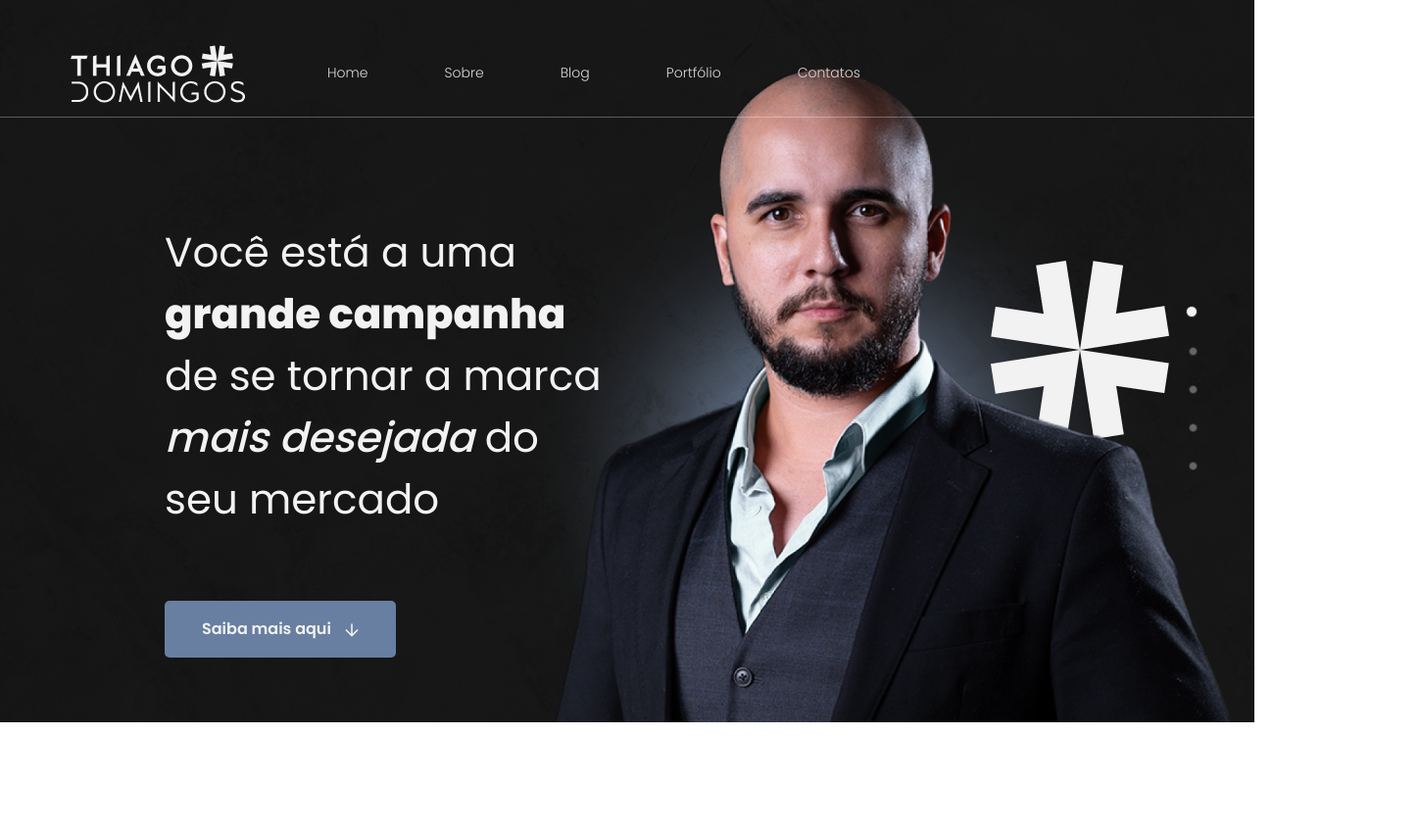
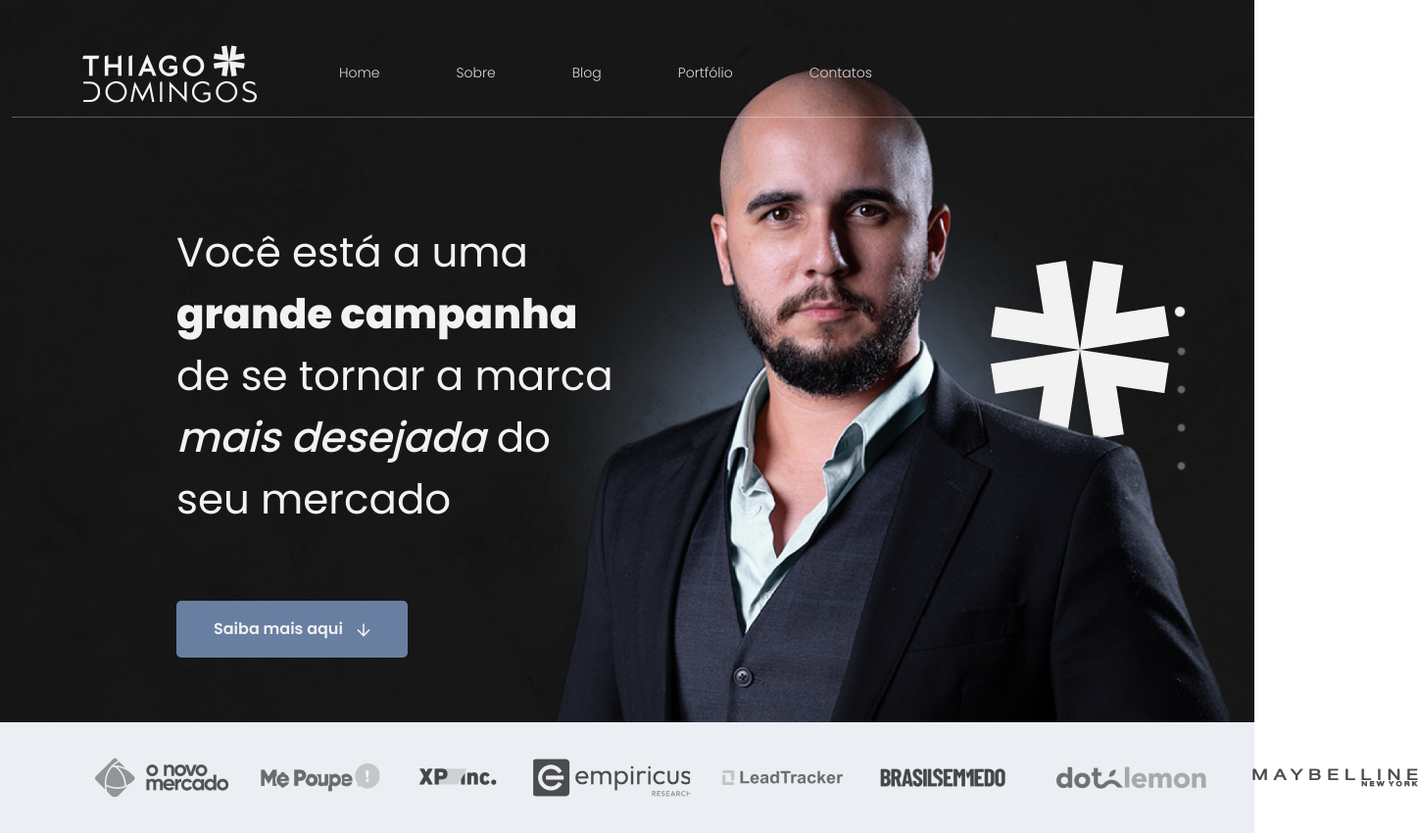
Before and after one commit to romatorres/lp-thiagodomingos, a website: page src/index.html in a window 1280 px wide. Shown: the whole page at 98% size, 1448 px wide, since content can reach past the window. Before the commit the page ends 800 px from the top, so only its background shows below. Drawn offline with Linux system fonts and the light colour scheme.

Commit message:
add section logo_partners

```diff
--- a/src/index.html
+++ b/src/index.html
@@ -16,8 +16,8 @@
     <title>Thiago Domingos</title>
   </head>
   <body>
-    <header class="header_top">
-      <nav class="navbar navbar-expand-lg navbar-light justify-content-between container-fluid nav_content">
+    <header class="header_topo container-fluid">
+      <nav class="navbar navbar-expand-lg navbar-light justify-content-between nav_content">
         <a class="navbar-brand logo_topo" href="#">
           <img src="../dist/img/logo_topo.png" class="img-fluid" />
         </a>
@@ -48,5 +48,17 @@
           </div>
       </section>
     </header>
+    <section class="container-fluid logo_partners">
+      <div class="itens_partners">
+        <img src="../dist/img/logo-parceiros/1_onm.png" alt="O Novo Mercado">
+        <img src="../dist/img/logo-parceiros/2_me-poupe.png" alt="Me Poupe">
+        <img src="../dist/img/logo-parceiros/3_xpinc.png" alt="XP Inc">
+        <img src="../dist/img/logo-parceiros/4_empiricusresearch.png" alt="Empiricus Research">
+        <img src="../dist/img/logo-parceiros/5_lead-tracker.png" alt="Lead Tracker">
+        <img src="../dist/img/logo-parceiros/6_brasil-sem-medo.png" alt="Brasil Sem Medo">
+        <img src="../dist/img/logo-parceiros/7_dotlemon.png" alt="Dot Lemon">
+        <img src="../dist/img/logo-parceiros/8-maybelline.png" alt="Maybel Line">
+      </div>
+    </section>
   </body>
 </html>
--- a/src/sass/stylo.scss
+++ b/src/sass/stylo.scss
@@ -1,5 +1,4 @@
 @import "../../node_modules/bootstrap/scss/bootstrap.scss";
-
 @import url('https://fonts.googleapis.com/css2?family=Poppins:wght@100;300;400;500;600;700;800&display=swap');
 
 
@@ -13,14 +12,14 @@
     --primary: #F2F2F2;
     --secondary: #687FA1;
     --secondary-hover: #7F94B1;
-    --tertiary: #2E2E2E;
-    --tertiary-circle: #666666;
+    --tertiary: #ebeef3;
+    --circle: #666666;
+    --circle-border: #2E2E2E;
 }
 
 /* HEADER */
-.header_top{
+.header_topo{
     height: 737px;
-    width: 100%;
     background-image: url(../../dist/img/background-top.png);
     background-repeat: no-repeat;
     background-size: cover;
@@ -30,7 +29,7 @@
 /* MENU TOPO */
 header .nav_content{
     height: 120px;
-    width: 100%;
+    width: 100vw;
     border-bottom: 1px solid rgba(255, 255, 255, 0.3);
     background-color: transparent;
 }
@@ -106,14 +105,14 @@ header .nav-link:hover{
     height: 12px;
     border-radius: 50%;
     background-color: var(--primary);
-    border: 1px solid var(--tertiary);
+    border: 1px solid var(--circle-border);
 }
 .circle{
     width: 9px;
     height: 9px;
     border-radius: 50%;
-    background-color: var(--tertiary-circle);
-    border: 1px solid var(--tertiary);
+    background-color: var(--circle);
+    border: 1px solid var(--circle-border);
 }
 [data-tooltip] {
     position: relative;
@@ -151,3 +150,20 @@ header .nav-link:hover{
 [data-tooltip]:hover:before {
     display: block;
 }
+
+/* Logo Parceiros */
+.logo_partners{
+    display: flex;
+    align-items: center;
+    height: 113px;
+    background: var(--tertiary);
+}
+.itens_partners{
+    display: flex;
+    flex-direction: row;
+    align-items: center;
+    padding: 0px;
+    gap: 32px;
+    margin-left: 85px;
+    opacity: 0.70;
+}
```
Also changed, not shown: dist/css/stylo.css, dist/img/logo-parceiros/1_onm.png (added), dist/img/logo-parceiros/2_me-poupe.png (added), dist/img/logo-parceiros/3_xpinc.png (added), dist/img/logo-parceiros/4_empiricusresearch.png (added), dist/img/logo-parceiros/5_lead-tracker.png (added), dist/img/logo-parceiros/6_brasil-sem-medo.png (added), dist/img/logo-parceiros/7_dotlemon.png (added), dist/img/logo-parceiros/8-maybelline.png (added).
